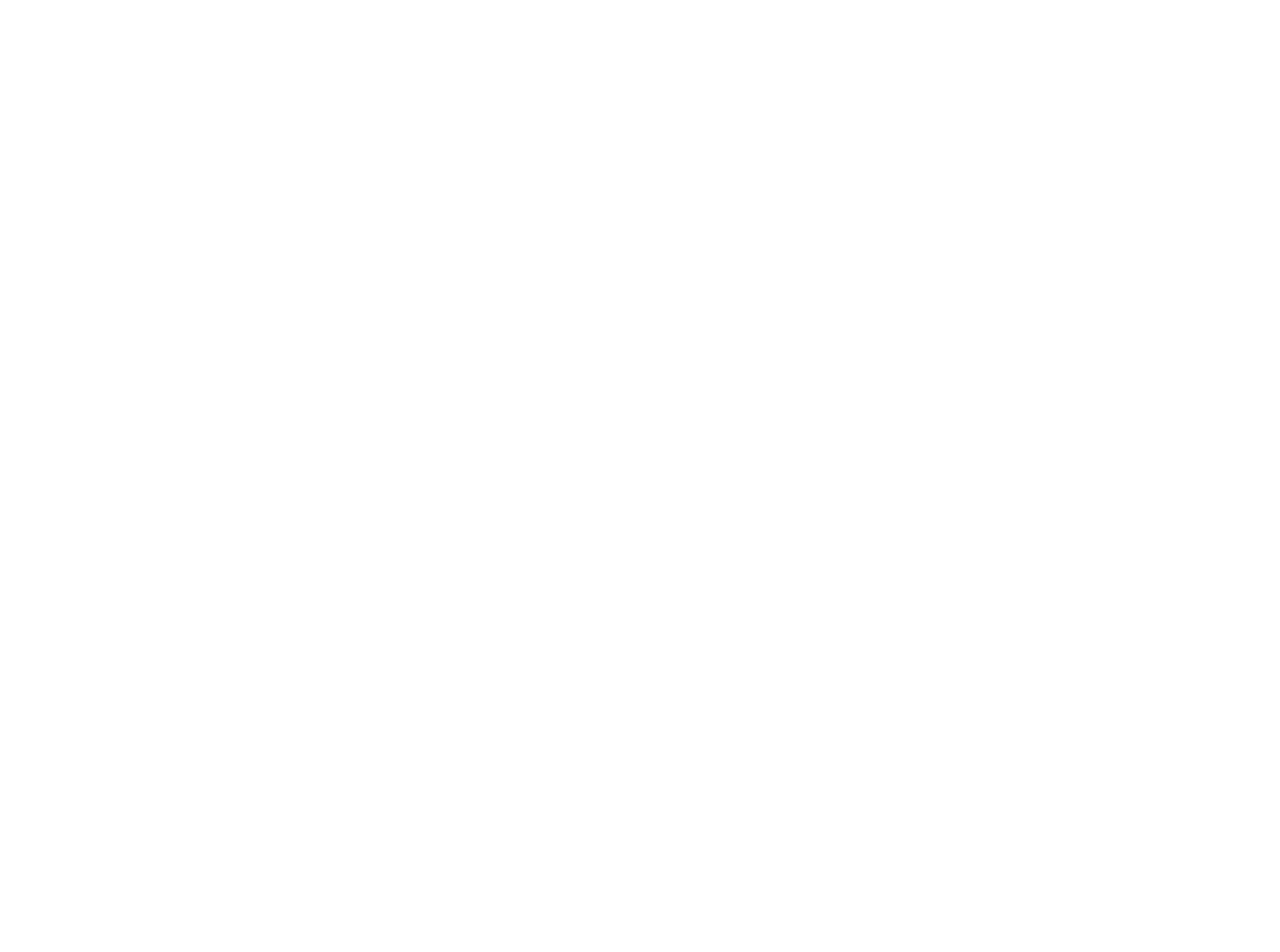
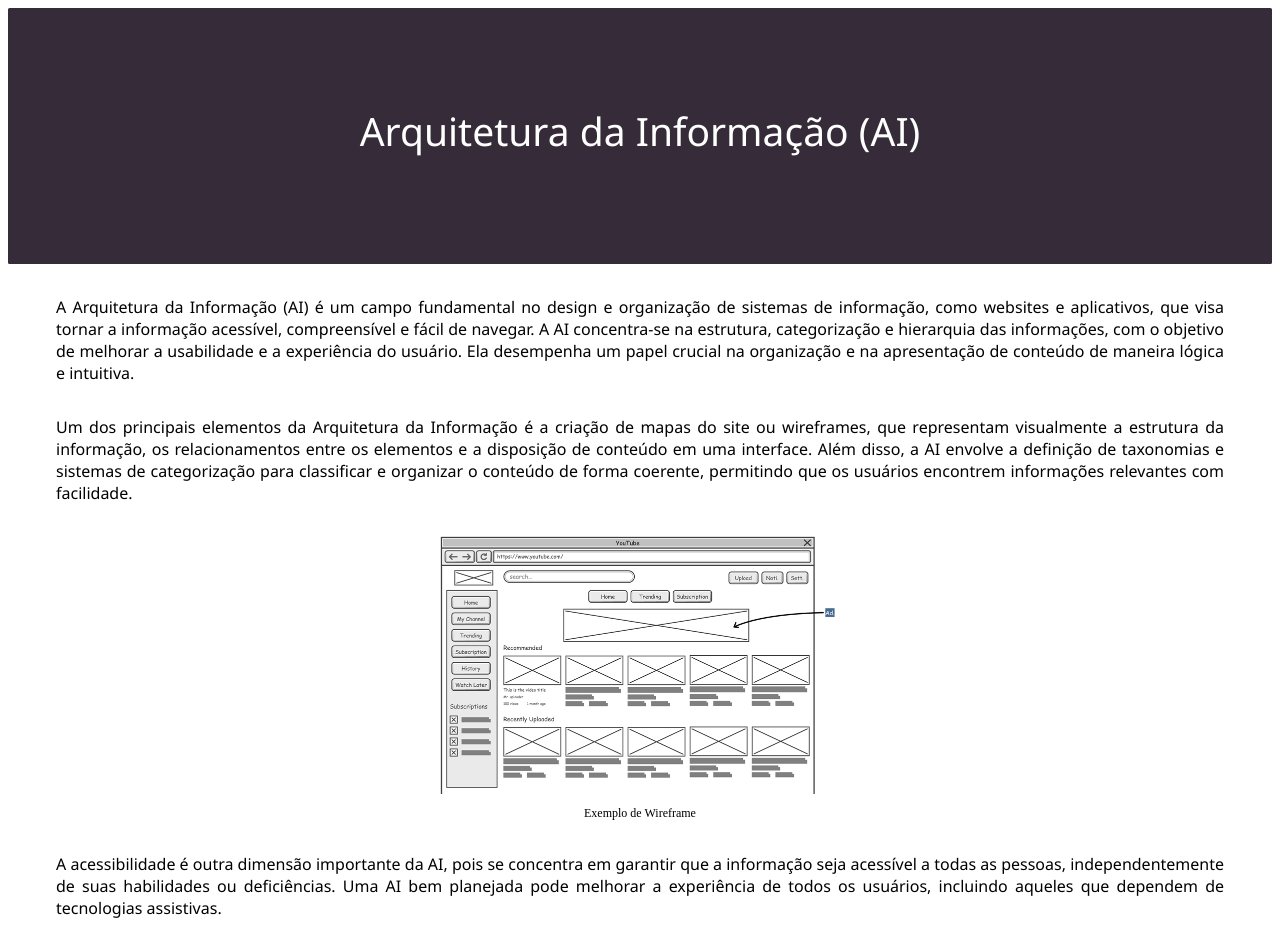
Before and after one commit to jopereirasts/ArchUX, a React (Vite) app: page /ai in a window 1280 px wide. Before the commit this address had no page. Shown: the top 952 px of the page. Before the commit the page ends 800 px from the top, so only its background shows below. Built offline with nearby package versions, Linux system fonts and the light colour scheme.

Commit message:
criei paginas ux, ai e garrett

```diff
--- a/src/App.css
+++ b/src/App.css
@@ -1,12 +1,12 @@
 .banner {
   color: white;
-  background-color: blueviolet;
+  background-color: rgb(54, 44, 57);
   height: 10rem;
   text-align: center;
-  font-family: Verdana, Geneva, Tahoma, sans-serif;
+  font-family:'Segoe UI', Tahoma, Geneva, Verdana, sans-serif;
   padding-top: 6rem;
-  border-radius: 2rem;
-  font-weight: bold;
+  border-radius: 0.1rem;
+  font-weight: lighter;
   font-size: 39px;
 }
 
@@ -20,14 +20,34 @@
 h1 {
   color: rgb(61, 18, 100);
   text-align: center;
+  font-family:'Segoe UI', Tahoma, Geneva, Verdana, sans-serif;
 }
 
-p {
+.text {
   text-align: justify;
   margin: 2rem 3rem;
+  font-family:'Segoe UI', Tahoma, Geneva, Verdana, sans-serif;
 }
 
 h2 {
   color: rgb(61, 18, 100);
   text-align: center;
+  font-family:'Segoe UI', Tahoma, Geneva, Verdana, sans-serif;
 }
+
+.exampleimg {
+  width: 55%;
+  max-width: 25rem;
+  display: block;
+  margin-left: auto;
+  margin-right: auto;
+}
+
+.legendfigure {
+  font-size: 12px;
+  text-align: center;
+}
+
+.bold {
+  font-weight: bold;
+}
--- a/src/App.jsx
+++ b/src/App.jsx
@@ -1,12 +1,18 @@
 import { BrowserRouter, Route, Routes } from 'react-router-dom';
 import './App.css'
 import Home from './components/Home/Home';
+import UX from './components/UX/UX';
+import AI from './components/AI/AI';
+import Garrett from './components/Garrett/Garrett';
 
 export default function App() {
  return (
   <BrowserRouter>
     <Routes>
       <Route path='/' element={<Home />}/>
+      <Route path='/ux' element={<UX />}/>
+      <Route path='/ai' element={<AI />}/>
+      <Route path='/garrett' element={<Garrett />}/>
     </Routes>
   </BrowserRouter>
  )
--- /dev/null
+++ b/src/components/AI/AI.jsx
@@ -0,0 +1,28 @@
+import '../../App.css'
+import ai from '../../img/ai.png'
+
+export default function AI() {
+
+
+  return (
+    <>
+      <div className='banner'>
+        Arquitetura da Informação (AI)
+      </div>
+      <p className='text'>
+      A Arquitetura da Informação (AI) é um campo fundamental no design e organização de sistemas de informação, como websites e aplicativos, que visa tornar a informação acessível, compreensível e fácil de navegar. A AI concentra-se na estrutura, categorização e hierarquia das informações, com o objetivo de melhorar a usabilidade e a experiência do usuário. Ela desempenha um papel crucial na organização e na apresentação de conteúdo de maneira lógica e intuitiva.
+      </p>
+      <p className='text'>
+      Um dos principais elementos da Arquitetura da Informação é a criação de mapas do site ou wireframes, que representam visualmente a estrutura da informação, os relacionamentos entre os elementos e a disposição de conteúdo em uma interface. Além disso, a AI envolve a definição de taxonomias e sistemas de categorização para classificar e organizar o conteúdo de forma coerente, permitindo que os usuários encontrem informações relevantes com facilidade.
+      </p>
+      <img src={ai} alt='Exemplo de Wireframe' className='exampleimg'/>
+      <p className='legendfigure'>Exemplo de Wireframe</p>
+      <p className='text'>
+      A acessibilidade é outra dimensão importante da AI, pois se concentra em garantir que a informação seja acessível a todas as pessoas, independentemente de suas habilidades ou deficiências. Uma AI bem planejada pode melhorar a experiência de todos os usuários, incluindo aqueles que dependem de tecnologias assistivas.
+      </p>
+      <p className='text'>
+      Em resumo, a Arquitetura da Informação é essencial para criar sistemas de informação eficazes e usáveis. Ela se concentra na organização, estrutura e acessibilidade da informação, garantindo que os usuários possam encontrar e compreender o conteúdo de forma intuitiva e eficiente. Uma boa AI contribui significativamente para a satisfação do usuário e o sucesso de um projeto de design de informação.
+      </p>
+    </>
+  )
+}
--- /dev/null
+++ b/src/components/Garrett/Garrett.jsx
@@ -0,0 +1,37 @@
+import '../../App.css'
+import levels from '../../img/levels.png'
+
+export default function Garrett() {
+
+
+  return (
+    <>
+      <div className='banner'>
+        Planos de Garrett
+      </div>
+      <img src={levels} alt='Níveis de UX de Garrett' className='exampleimg'/>
+      <p className='legendfigure'>Níveis de UX de Garrett</p>
+      <p className='text'>
+      Jesse James Garrett é um renomado profissional da área de design de experiência do usuário (UX) e é conhecido por sua contribuição à definição dos "5 planos" para o design de interações bem-sucedidas. Esses cinco planos, também chamados de "The Elements of User Experience" são uma estrutura que ajuda a guiar a criação de produtos e serviços digitais de alta qualidade.
+      </p>
+      <p className='text'>
+      O primeiro plano de Garrett é a <span className='bold'>Estratégia</span>, que envolve a compreensão das metas de negócios e das necessidades dos usuários. Ele destaca a importância de definir o propósito do projeto e como ele se alinha com os objetivos da empresa. A estratégia é o alicerce sobre o qual todo o processo de design é construído.
+      </p>
+      <p className='text'>
+      O segundo plano é o <span className='bold'>Escopo</span>, que se concentra em definir o conteúdo e as funcionalidades do projeto. Aqui, é crucial determinar quais recursos são necessários para atender aos objetivos estratégicos e às necessidades dos usuários. O escopo ajuda a estabelecer limites claros para o projeto.
+      </p>
+      <p className='text'>
+      O terceiro plano é a <span className='bold'>Estrutura</span>, que trata da organização e hierarquia da informação. Isso envolve a criação de mapas do site, fluxos de usuário e arquitetura da informação para garantir que os usuários possam navegar de maneira lógica e eficiente no sistema.
+      </p>
+      <p className='text'>
+      O quarto plano é o <span className='bold'>Esqueleto</span>, que se concentra em definir a interface e o layout. Isso envolve a criação de wireframes e protótipos para visualizar como a informação será apresentada aos usuários. A esqueletização está ligada à usabilidade e à estética visual do produto.
+      </p>
+      <p className='text'>
+      Por fim, o quinto plano é a <span className='bold'>Superfície</span>, que envolve a camada visual e interativa do design. Isso inclui a escolha de cores, tipografia, elementos de design e interatividade que tornam a interface atraente e agradável para os usuários.
+      </p>
+      <p className='text'>
+      Jesse James Garrett demonstra como esses cinco planos trabalham em conjunto para criar uma experiência do usuário completa e eficaz. Cada plano desempenha um papel crucial na definição, desenvolvimento e refinamento de produtos e serviços digitais de alta qualidade.
+      </p>
+    </>
+  )
+}
--- /dev/null
+++ b/src/components/UX/UX.jsx
@@ -0,0 +1,25 @@
+import '../../App.css'
+
+export default function UX() {
+
+
+  return (
+    <>
+      <div className='banner'>
+        User Experience (UX)
+      </div>
+      <p className='text'>
+      A experiência do usuário, conhecida como User Experience (UX), é um conceito fundamental no design de produtos e serviços digitais. Ela se refere à interação entre um usuário e um sistema, concentrando-se na qualidade dessa interação e no grau de satisfação do usuário. Uma boa UX busca tornar a utilização do produto ou serviço eficiente, intuitiva e agradável, atendendo às necessidades e expectativas do usuário.
+      </p>
+      <p className='text'>
+      Um dos principais pilares da UX é a usabilidade. Isso envolve a capacidade do usuário de compreender facilmente a interface e realizar tarefas de forma eficaz. A pesquisa de usuário desempenha um papel crucial na criação de uma experiência agradável. Ela envolve a coleta de dados e feedback dos usuários para entender suas preferências, desafios e comportamentos, permitindo que os designers ajustem o produto de acordo com essas informações.
+      </p>
+      <p className='text'>
+      A UX também está intrinsecamente ligada à acessibilidade, garantindo que o produto ou serviço seja utilizável por uma ampla gama de pessoas, independentemente de suas habilidades ou limitações. Além disso, a estética e o design visual desempenham um papel importante na criação de uma experiência atraente e memorável, contribuindo para a fidelização do usuário.
+      </p>
+      <p className='text'>
+      Uma UX bem-sucedida resulta em usuários mais satisfeitos, maior retenção e fidelização, e um aumento na eficiência operacional. Portanto, é essencial que as empresas considerem a UX como um aspecto crítico na concepção e desenvolvimento de seus produtos e serviços digitais. Ela não se limita apenas ao design visual, mas envolve todos os aspectos da interação entre o usuário e a tecnologia.
+      </p>
+    </>
+  )
+}
```
Also changed, not shown: src/components/Home/Home.jsx (+6 -6 lines), src/img/ai.png (added), src/img/levels.png (added).
